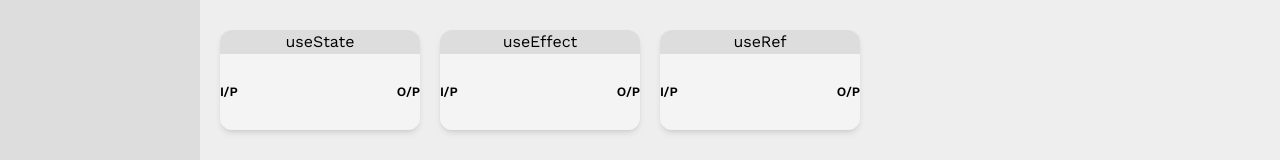
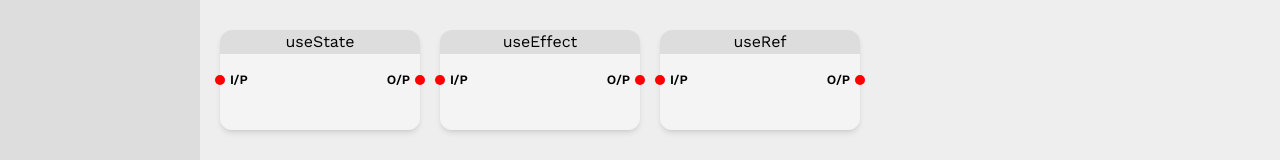
Before and after one commit to lakshyamahawar14/visual-react, a SvelteKit app: page / in a window 1280 px wide. Shown: the part 621-781 px from the top of the page. Built offline with nearby package versions, Linux system fonts and the light colour scheme.

Commit message:
updating card details

```diff
--- a/src/routes/+page.svelte
+++ b/src/routes/+page.svelte
@@ -25,7 +25,8 @@
 		cardElement.style.top = '20px';
 
 		const titleElement = document.createElement('p');
-		titleElement.className = 'title bg-[#dddddd] w-[100%] text-center rounded-xl rounded-b-none';
+		titleElement.className =
+			'title absolute top-0 bg-[#dddddd] w-[100%] text-center rounded-xl rounded-b-none';
 		titleElement.innerText = `${card.name}`;
 
 		const contentElement = document.createElement('p');
@@ -34,9 +35,22 @@
 
 		const spanElement1 = document.createElement('span');
 		spanElement1.innerText = 'I/P';
+		spanElement1.className = 'input-anchors left flex flex-start items-center pl-[10px]';
 
 		const spanElement2 = document.createElement('span');
 		spanElement2.innerText = 'O/P';
+		spanElement2.className = 'input-anchors left flex flex-start items-center pr-[10px]';
+
+		const spanElement3 = document.createElement('span');
+		spanElement3.className =
+			'h-[10px] w-[10px] rounded-full bg-[#ff0000] absolute left-[-5px] text-start hover:cursor-default';
+
+		const spanElement4 = document.createElement('span');
+		spanElement4.className =
+			'h-[10px] w-[10px] rounded-full bg-[#ff0000] absolute right-[-5px] text-start hover:cursor-default';
+
+		spanElement1.appendChild(spanElement3);
+		spanElement2.appendChild(spanElement4);
 
 		contentElement.appendChild(spanElement1);
 		contentElement.appendChild(spanElement2);
@@ -182,19 +196,27 @@
 	</div>
 	<div class="flex flex-col w-[100%]">
 		<div class="canvas w-[100%] h-[75%] overflow-scroll p-[10px]">
-			<Svelvet width={canvasWidth - 15} height={canvasHeight - 15} theme="white" minimap>
+			<!-- <Svelvet width={canvasWidth - 15} height={canvasHeight - 15} theme="white">
 				<Node
-					id="node-id"
+					id={`node${0}`}
 					inputs={1}
 					outputs={1}
-					position={{ x: 0, y: 0 }}
+					position={{ x: 10, y: 10 }}
 					height={100}
 					width={200}
 				/>
-			</Svelvet>
+				<Node
+					id={`node${1}`}
+					inputs={1}
+					outputs={1}
+					position={{ x: 10, y: 10 }}
+					height={100}
+					width={200}
+				/>
+			</Svelvet> -->
 		</div>
 		<div
-			class="absolute overflow-x-auto grid-container z-[40] bottom-0 h-[25%] w-[100%] bg-[#eeeeee] items-center border-t-[1px] border-[#dddddd] p-[10px] sm:justify-center usm:justify-start"
+			class="absolute grid-container overflow-auto z-[40] bottom-0 h-[25%] w-[100%] bg-[#eeeeee] items-center border-t-[1px] border-[#dddddd] p-[10px] sm:justify-center usm:justify-start"
 		>
 			{#each cards as card, index}
 				<button
@@ -203,11 +225,21 @@
 						cloneAndDragCard(cards[index]);
 					}}
 				>
-					<p class="title bg-[#dddddd] w-[100%] text-center rounded-xl rounded-b-none">
+					<p
+						class="title absolute top-0 bg-[#dddddd] w-[100%] text-center rounded-xl rounded-b-none"
+					>
 						{card.name}
 					</p>
 					<p class="flex w-[100%] h-[100%] justify-between items-center text-[0.8rem] font-[600]">
-						<span>I/P</span><span>O/P</span>
+						<span class="input-anchors left flex flex-start items-center pl-[10px]"
+							><span
+								class="h-[10px] w-[10px] rounded-full bg-[#ff0000] absolute left-[-5px] text-start hover:cursor-default'"
+							/>I/P</span
+						><span class="input-anchors right flex flex-start items-center pr-[10px]"
+							>O/P<span
+								class="h-[10px] w-[10px] rounded-full bg-[#ff0000] absolute right-[-5px] text-start hover:cursor-default'"
+							/></span
+						>
 					</p>
 				</button>
 			{/each}
```
